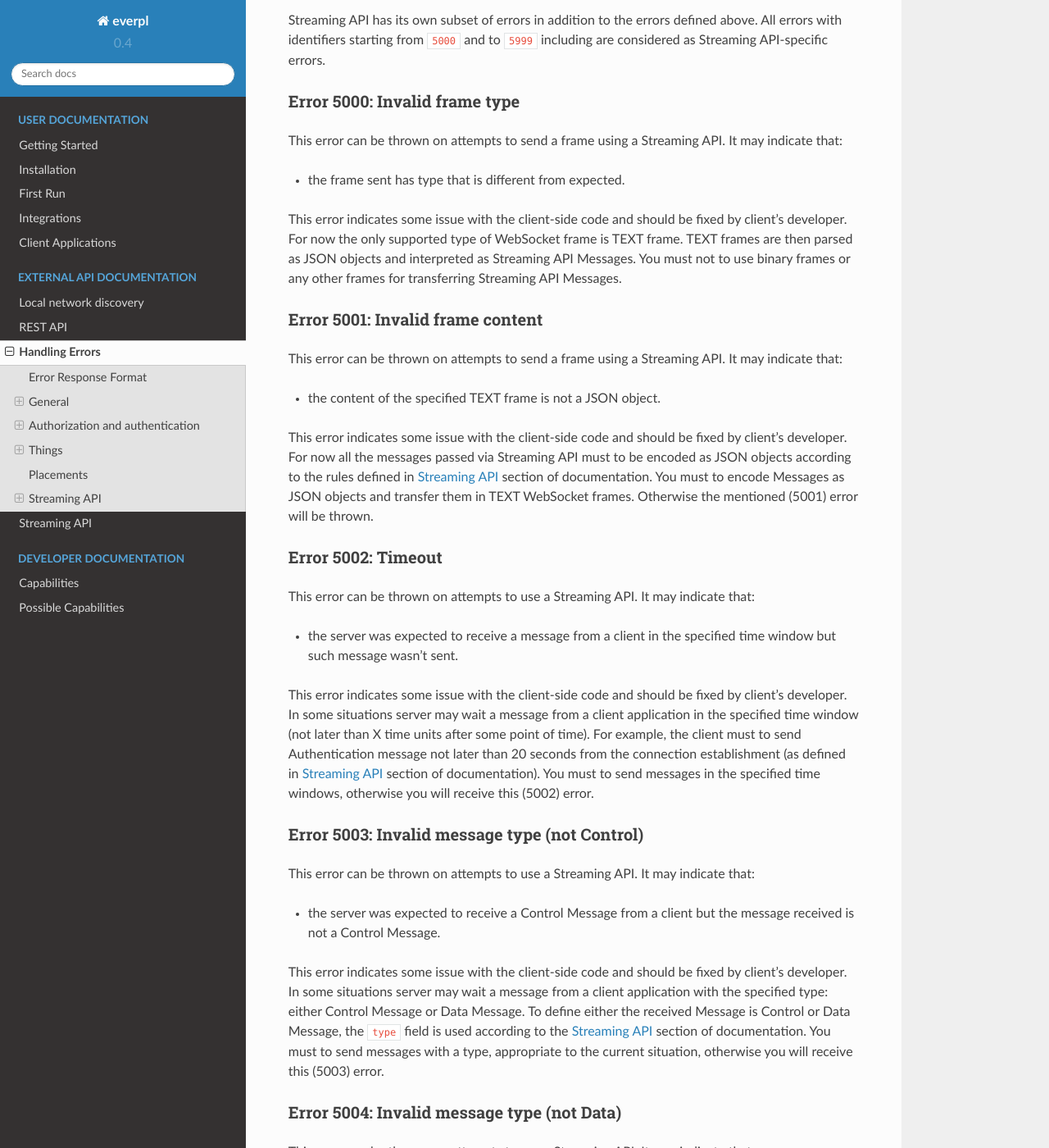
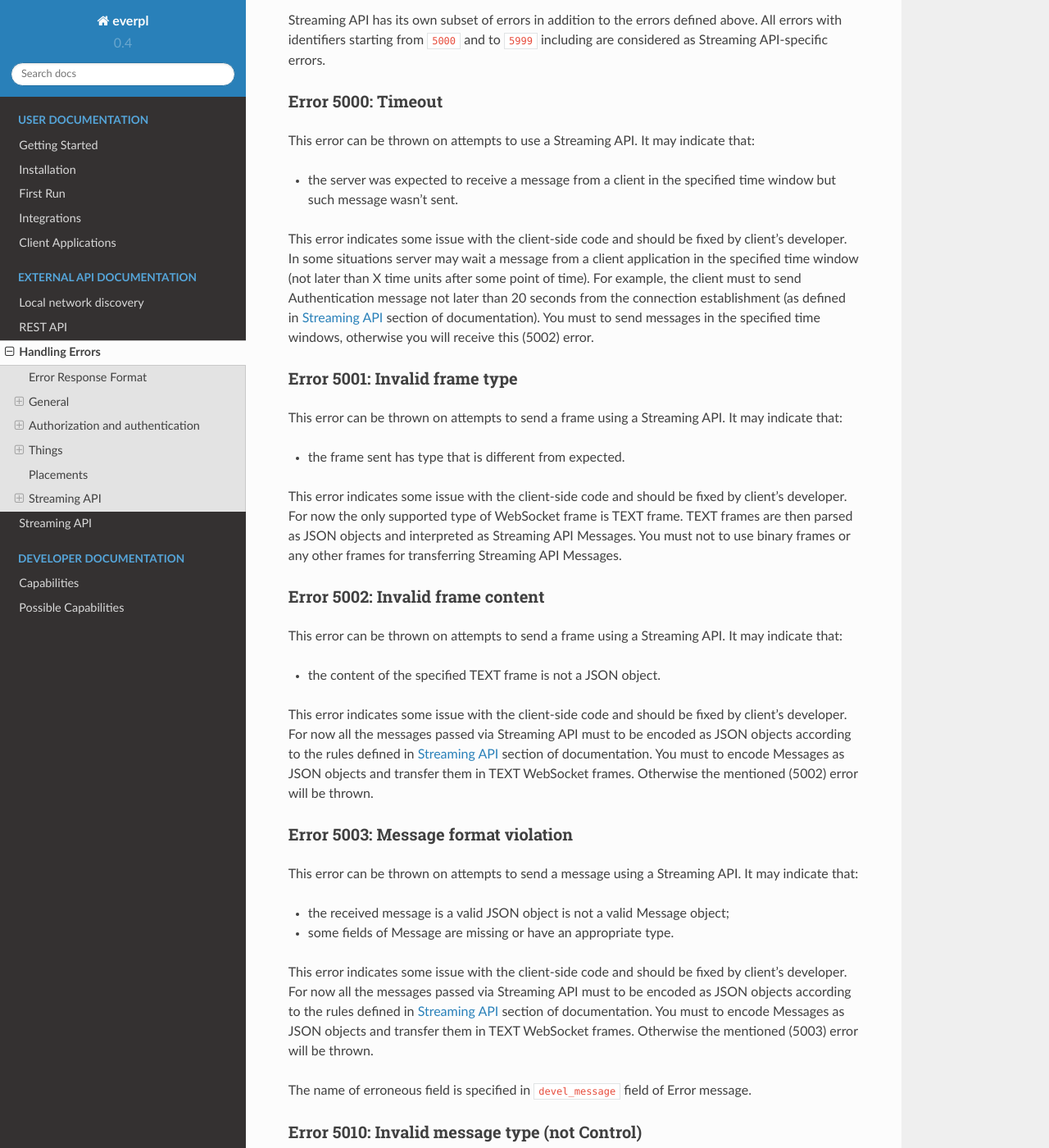
Before and after one commit to fossabot/everpl, a Sphinx documentation site: the page built from docs/source/api/handling_errors.rst, in a window 1280 px wide and 1400 px high, scrolled down 7026 px. Shown: the whole window at 82% size. Built offline with Sphinx 7.4.7 and the Read the Docs theme 2.0.0, drawn with Linux system fonts in a browser that asks for light colours; pages that are not in the unit, such as notebooks, are missing from menus; part of the change alters nothing that is shown; some of the changed text lies outside the part shown.

Commit message:
DOCS, Streaming: Error handling part of the docs was rewritten

```diff
--- a/docs/source/api/handling_errors.rst
+++ b/docs/source/api/handling_errors.rst
@@ -390,38 +390,8 @@ defined above. All errors with identifiers starting from ``5000``
 and to ``5999`` including are considered as Streaming API-specific
 errors.
 
-Error 5000: Invalid frame type
-^^^^^^^^^^^^^^^^^^^^^^^^^^^^^^
 
-This error can be thrown on attempts to send a frame using a Streaming API.
-It may indicate that:
-
-- the frame sent has type that is different from expected.
-
-This error indicates some issue with the client-side code and should
-be fixed by client's developer. For now the only supported type of
-WebSocket frame is TEXT frame. TEXT frames are then parsed as JSON
-objects and interpreted as Streaming API Messages. You must not to use
-binary frames or any other frames for transferring Streaming API Messages.
-
-
-Error 5001: Invalid frame content
-^^^^^^^^^^^^^^^^^^^^^^^^^^^^^^^^^
-
-This error can be thrown on attempts to send a frame using a Streaming API.
-It may indicate that:
-
-- the content of the specified TEXT frame is not a JSON object.
-
-This error indicates some issue with the client-side code and should
-be fixed by client's developer. For now all the messages passed via
-Streaming API must to be encoded as JSON objects according to the rules
-defined in :doc:`./streaming_api` section of documentation. You must to
-encode Messages as JSON objects and transfer them in TEXT WebSocket frames.
-Otherwise the mentioned (5001) error will be thrown.
-
-
-Error 5002: Timeout
+Error 5000: Timeout
 ^^^^^^^^^^^^^^^^^^^
 
 This error can be thrown on attempts to use a Streaming API.
@@ -440,7 +410,58 @@ section of documentation). You must to send messages in the specified
 time windows, otherwise you will receive this (5002) error.
 
 
-Error 5003: Invalid message type (not Control)
+Error 5001: Invalid frame type
+^^^^^^^^^^^^^^^^^^^^^^^^^^^^^^
+
+This error can be thrown on attempts to send a frame using a Streaming API.
+It may indicate that:
+
+- the frame sent has type that is different from expected.
+
+This error indicates some issue with the client-side code and should
+be fixed by client's developer. For now the only supported type of
+WebSocket frame is TEXT frame. TEXT frames are then parsed as JSON
+objects and interpreted as Streaming API Messages. You must not to use
+binary frames or any other frames for transferring Streaming API Messages.
+
+
+Error 5002: Invalid frame content
+^^^^^^^^^^^^^^^^^^^^^^^^^^^^^^^^^
+
+This error can be thrown on attempts to send a frame using a Streaming API.
+It may indicate that:
+
+- the content of the specified TEXT frame is not a JSON object.
+
+This error indicates some issue with the client-side code and should
+be fixed by client's developer. For now all the messages passed via
+Streaming API must to be encoded as JSON objects according to the rules
+defined in :doc:`./streaming_api` section of documentation. You must to
+encode Messages as JSON objects and transfer them in TEXT WebSocket frames.
+Otherwise the mentioned (5002) error will be thrown.
+
+
+Error 5003: Message format violation
+^^^^^^^^^^^^^^^^^^^^^^^^^^^^^^^^^^^^
+
+This error can be thrown on attempts to send a message using a Streaming API.
+It may indicate that:
+
+- the received message is a valid JSON object is not a valid Message object;
+- some fields of Message are missing or have an appropriate type.
+
+This error indicates some issue with the client-side code and should
+be fixed by client's developer. For now all the messages passed via
+Streaming API must to be encoded as JSON objects according to the rules
+defined in :doc:`./streaming_api` section of documentation. You must to
+encode Messages as JSON objects and transfer them in TEXT WebSocket frames.
+Otherwise the mentioned (5003) error will be thrown.
+
+The name of erroneous field is specified in ``devel_message`` field of Error
+message.
+
+
+Error 5010: Invalid message type (not Control)
 ^^^^^^^^^^^^^^^^^^^^^^^^^^^^^^^^^^^^^^^^^^^^^^
 
 This error can be thrown on attempts to use a Streaming API.
@@ -459,7 +480,7 @@ to send messages with a type, appropriate to the current situation,
 otherwise you will receive this (5003) error.
 
 
-Error 5004: Invalid message type (not Data)
+Error 5011: Invalid message type (not Data)
 ^^^^^^^^^^^^^^^^^^^^^^^^^^^^^^^^^^^^^^^^^^^
 
 This error can be thrown on attempts to use a Streaming API.
@@ -478,7 +499,7 @@ to send messages with a type, appropriate to the current situation,
 otherwise you will receive this (5004) error.
 
 
-Error 5010: Invalid message topic
+Error 5020: Invalid message topic
 ^^^^^^^^^^^^^^^^^^^^^^^^^^^^^^^^^
 
 This error can be thrown on attempts to use a Streaming API.
@@ -498,25 +519,7 @@ topic is expected in the current situation, please refer to the
 of a message is defined in ``devel_message`` field of Error message.
 
 
-Error 5020: Invalid message body
-^^^^^^^^^^^^^^^^^^^^^^^^^^^^^^^^
-
-This error can be thrown on attempts to use a Streaming API.
-It may indicate that:
-
-- the server received a message from a client with a ``body`` field
-  missing or a body field value that is not a mapping.
-
-This error indicates some issue with the client-side code and should
-be fixed by client's developer. For now all the Messages transferred
-using Streaming API must to contain a ``body`` field which value is
-a JSON mapping (dict). Whereas the described mapping can be empty,
-you must to preserve a ``body`` field in all transferred messages and
-it must to be a mapping, as defined in the :doc:`./streaming_api`
-section of documentation.
-
-
-Error 5020: Invalid message body content
+Error 5030: Invalid message body content
 ^^^^^^^^^^^^^^^^^^^^^^^^^^^^^^^^^^^^^^^^
 
 This error can be thrown on attempts to use a Streaming API.
```
